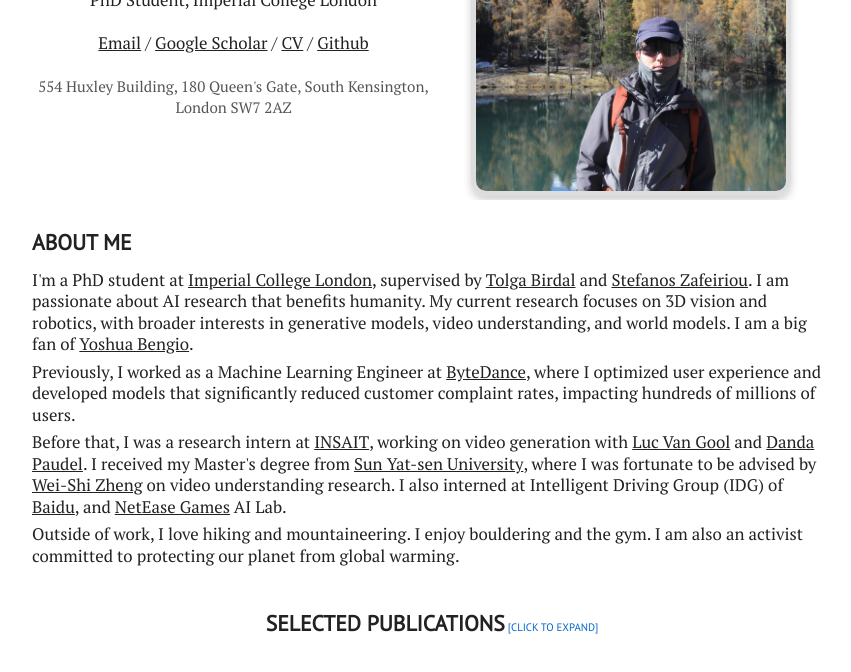
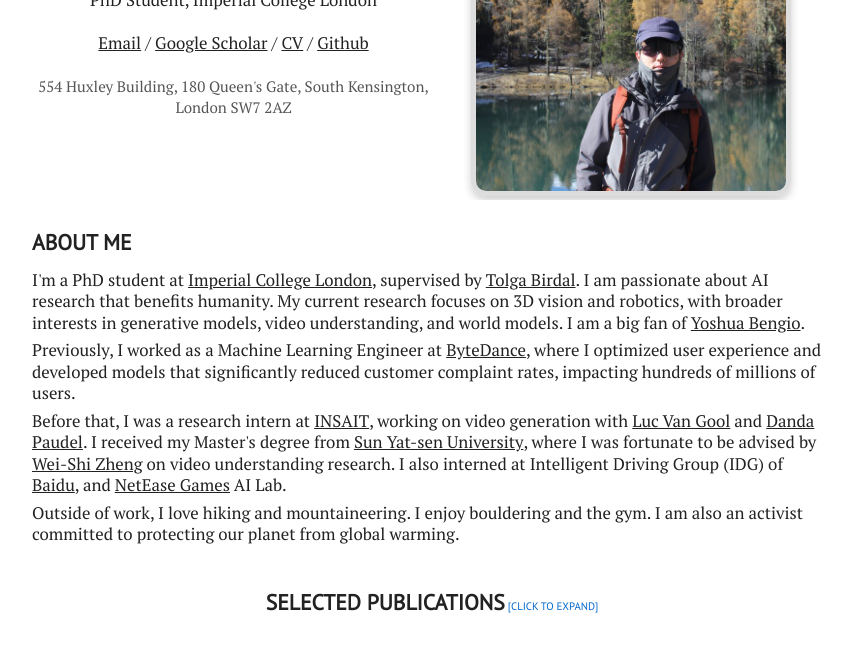
Before and after one commit to ZuhaoLiu/zuhaoliu.github.io, a plain HTML site: page index.html in a window 1280 px wide. Shown: the part 150-822 px from the top of the page, without its empty margins (208-1059 px from the left). Drawn offline with Linux system fonts and the light colour scheme.

Commit message:
new commit2

```diff
--- a/index.html
+++ b/index.html
@@ -123,7 +123,7 @@
 
           <h1 align="left">About me</h1>
         <section class="sample" id="camus" align="center">
-	<p> I'm a PhD student at <a href="https://www.imperial.ac.uk/">Imperial College London</a>, supervised by <a href="https://tolgabirdal.github.io/">Tolga Birdal</a> and <a href="https://profiles.imperial.ac.uk/s.zafeiriou">Stefanos Zafeiriou</a>. I am passionate about AI research that benefits humanity. My current research focuses on 3D vision and robotics, with broader interests in generative models, video understanding, and world models. I am a big fan of <a href="https://yoshuabengio.org/">Yoshua Bengio</a>.
+	<p> I'm a PhD student at <a href="https://www.imperial.ac.uk/">Imperial College London</a>, supervised by <a href="https://tolgabirdal.github.io/">Tolga Birdal</a>. I am passionate about AI research that benefits humanity. My current research focuses on 3D vision and robotics, with broader interests in generative models, video understanding, and world models. I am a big fan of <a href="https://yoshuabengio.org/">Yoshua Bengio</a>.
 	</p>
 
 	<p> Previously, I worked as a Machine Learning Engineer at <a href="https://www.bytedance.com/">ByteDance</a>, where I optimized user experience and developed models that significantly reduced customer complaint rates, impacting hundreds of millions of users.
```
